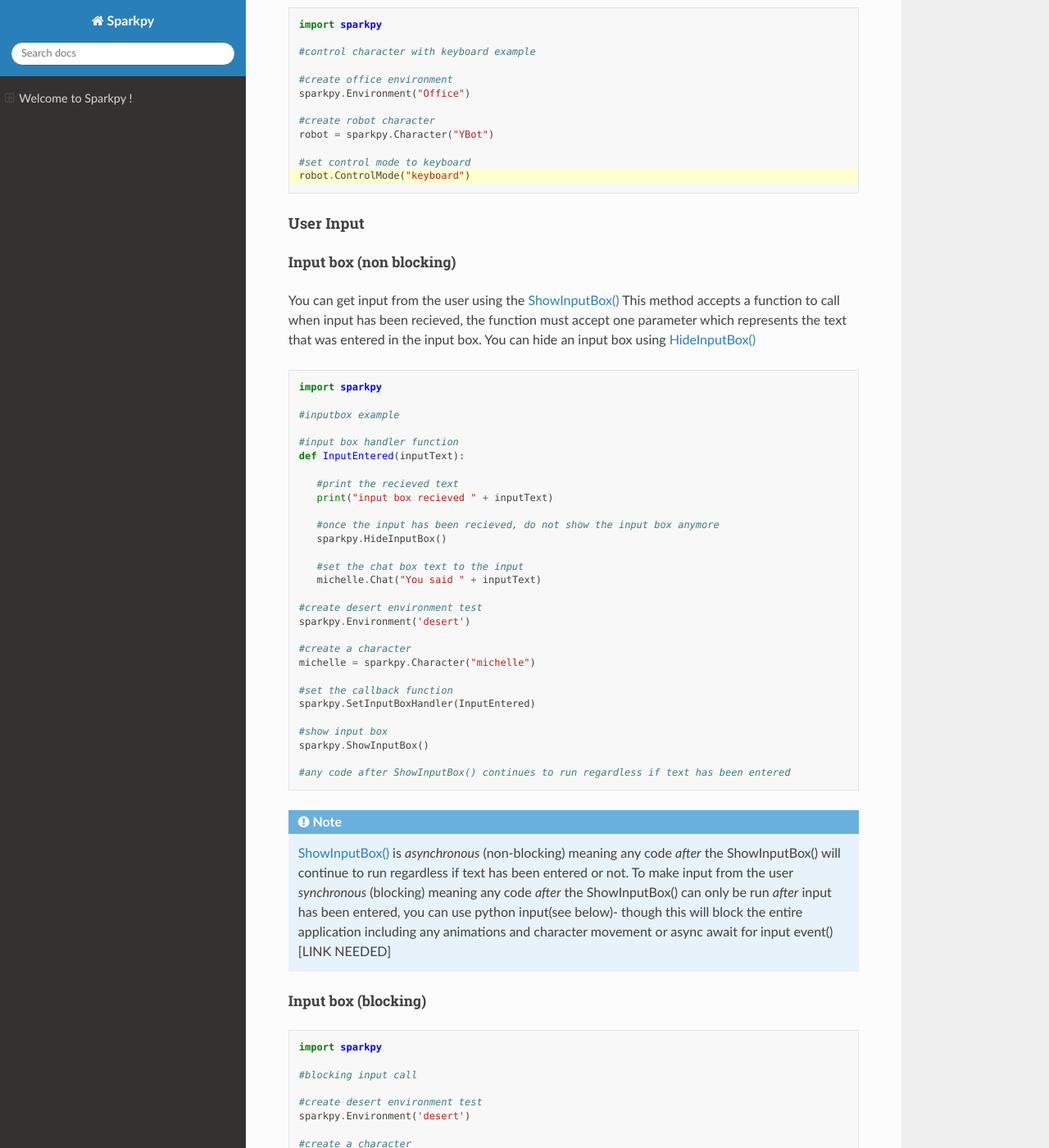
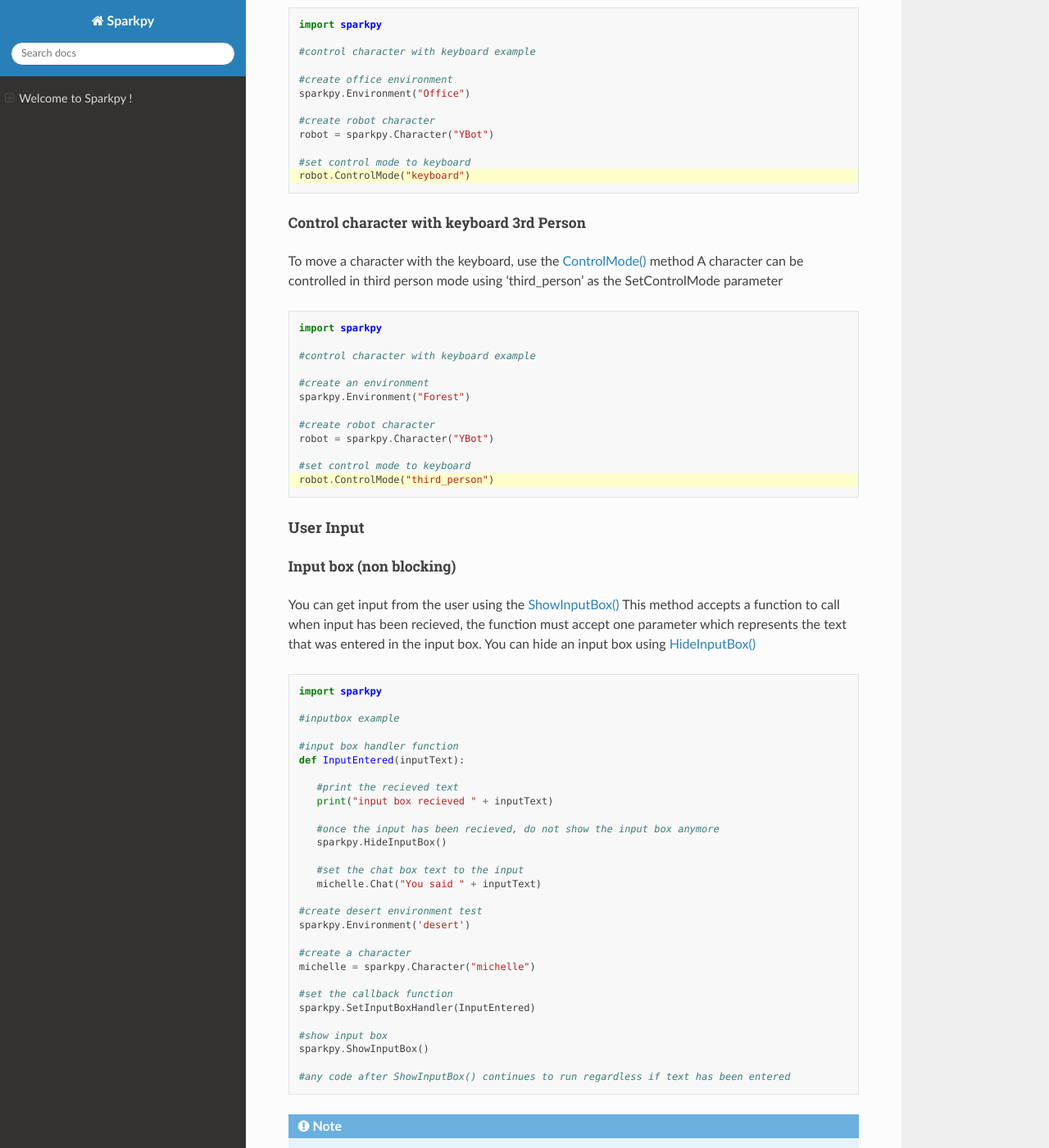
Before and after one commit to kpatel122/sparkpy-web-client, a Sphinx documentation site: the page built from Docs/index.rst, in a window 1280 px wide and 1400 px high, scrolled down 4481 px. Shown: the whole window at 82% size. Built offline with Sphinx 7.4.7 and the Read the Docs theme 2.0.0, drawn with Linux system fonts in a browser that asks for light colours; pages that are not in the unit, such as notebooks, are missing from menus; some of the changed text lies outside the part shown.

Commit message:
added missing links on navigation

```diff
--- a/Docs/conf.py
+++ b/Docs/conf.py
@@ -42,5 +42,23 @@
 html_theme = 'sphinx_rtd_theme' #'sphinx_rtd_theme' 'alabaster'
 html_static_path = ['_static']
 
+html_theme_options = {
+    'analytics_id': 'G-W3QCQRGS7F',  #  Provided by Google in your dashboard
+    'analytics_anonymize_ip': False,
+    'logo_only': False,
+    'display_version': True,
+    'prev_next_buttons_location': 'bottom',
+    'style_external_links': False,
+    'vcs_pageview_mode': '',
+   # 'style_nav_header_background': 'navy',
+    # Toc options
+    'collapse_navigation': False,
+    #'sticky_navigation': True,
+    'navigation_depth': -1,
+    #'includehidden': True,
+    #'titles_only': False
+}
+
+
 
 smart_quotes =  'no'
--- a/Docs/index.rst
+++ b/Docs/index.rst
@@ -159,7 +159,7 @@
    #move the robot for 5 seconds
    robot.Move(5)
 
-.. note:: you will notice that the character's animation continues to play after the movement ends. This is behaviour can resolved using waits [LINK NEEDED]
+.. note:: you will notice that the character's animation continues to play after the movement ends. This is behaviour can resolved using  `waits <index.html#wait-for-seconds>`_
 
 """"""""""""""""""""""""""""""""
 Character rotation
@@ -275,6 +275,29 @@
    #set control mode to keyboard
    robot.ControlMode("keyboard")
 
+""""""""""""""""""""""""""""""""""""""""""""
+Control character with keyboard 3rd Person
+""""""""""""""""""""""""""""""""""""""""""""
+
+To move a character with the keyboard, use the  `ControlMode()  <Source/sparkpy.html#sparkpy.Character.ControlMode>`_ method
+A character can be controlled in third person mode using 'third_person' as the SetControlMode parameter
+
+.. code-block:: python
+   :emphasize-lines: 12
+
+   import sparkpy
+
+   #control character with keyboard example
+
+   #create an environment
+   sparkpy.Environment("Forest")
+
+   #create robot character
+   robot = sparkpy.Character("YBot")
+
+   #set control mode to keyboard
+   robot.ControlMode("third_person")
+
 
 
 ~~~~~~~~~~
@@ -323,7 +346,7 @@
 
 .. note:: `ShowInputBox() <Source/sparkpy.html#sparkpy.ShowInputBox>`_ is *asynchronous* (non-blocking) meaning any code *after* the ShowInputBox() will continue
    to run regardless if text has been entered or not. To make input from the user *synchronous* (blocking) meaning any code *after* the ShowInputBox() can only
-   be run *after* input has been entered, you can use python input(see below)- though this will block the entire application including any animations and character movement or async await for input event() [LINK NEEDED]
+   be run *after* input has been entered, you can use python input(see below)- though this will block the entire application including any animations and character movement or `async await for input event(). <index.html#wait-for-input>`_
 
 """"""""""""""""""""""""
 Input box (blocking)
@@ -395,14 +418,14 @@
 
 .. note:: `SetCollisionHandler() <Source/sparkpy.html#sparkpy.SetCollisionHandler>`_ is *asynchronous* (non-blocking) meaning any code *after* the SetCollisionHandler will continue
    to run regardless of if a collision has occured or not. To make collision detection *synchronous* (blocking) meaning any code *after* a collision can only
-   be run *after* a collision has occured, use async await for collision event() [LINK NEEDED]
+   be run *after* a collision has occured, use async await for `collision event() <index.html#wait-for-collision>`_
 
 
 """"""""""""""""""""
 Collision (blocking)
 """"""""""""""""""""
 
-TODO
+`See wait for collision <index.html#wait-for-collision>`_
 
 ~~~~~~
 Sounds
```
Also changed, not shown: about.html (+12 -0 lines), pys.html (+12 -0 lines), 14 other files.
